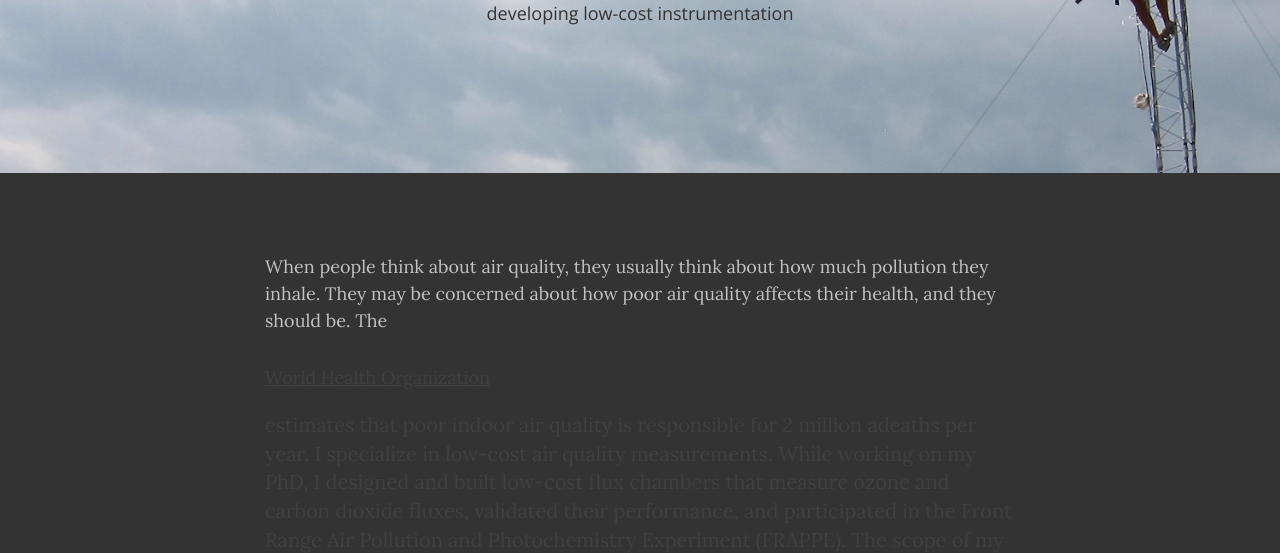
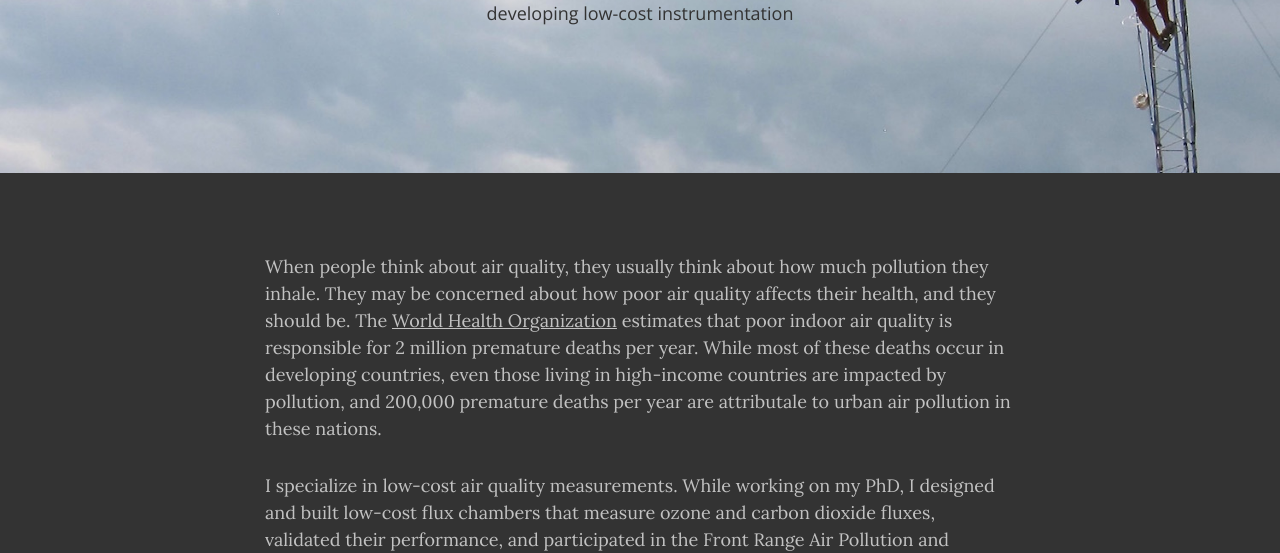
Before and after one commit to balmandhunter/website, a plain HTML site: page clean_blog_page/research.html in a window 1280 px wide. Shown: the part 251-804 px from the top of the page. Drawn offline with nearby package versions, Linux system fonts and the light colour scheme.

Commit message:
research page

```diff
--- a/clean_blog_page/css/custom.css
+++ b/clean_blog_page/css/custom.css
@@ -9,6 +9,12 @@ h2{
 
 }
 
+a.neutral {
+    margin-bottom: 20px;
+    font-size: 18px;
+    line-height: 1.5;
+    color: rgba(255,255,255,.7);
+}
 
 p {
     margin-bottom: 20px;
--- a/clean_blog_page/research.html
+++ b/clean_blog_page/research.html
@@ -96,11 +96,9 @@
                 <div class="post-preview">
                         <p>
                             When people think about air quality, they usually think about how much pollution they inhale. They may be concerned about how poor air quality affects their health, and they should be. The
-                            <a href="http://www.who.int/indoorair/health_impacts/burden_global/en/">
-                            <p> World Health Organization </p>
-                            </a>
-                            estimates that poor indoor air quality is responsible for 2 million adeaths per year.
-
+                            <a class = "neutral" href="http://www.who.int/indoorair/health_impacts/burden_global/en/">World Health Organization</a> estimates that poor indoor air quality is responsible for 2 million premature deaths per year. While most of these deaths occur in developing countries, even those living in high-income countries are impacted by pollution, and 200,000 premature deaths per year are attributale to urban air pollution in these nations.
+                        </p>
+                        <p>
                             I specialize in low-cost air quality measurements. While working on my PhD, I designed and built low-cost flux chambers that measure ozone and carbon dioxide fluxes, validated their performance, and participated in the Front Range Air Pollution and Photochemistry Experiment (FRAPPE). The scope of my project includes computational fluid dynamics modeling (FLUENT), mechanical design (SolidWorks) and construction, electrical construction and debugging, several multiple-week field campaigns, and data analysis (python). Currently, I'm working on exploring techniques for improving calibration and understanding of low-cost ozone sensors, using various statistical methods including machine learning.
                         </p>
                 </div>
```
